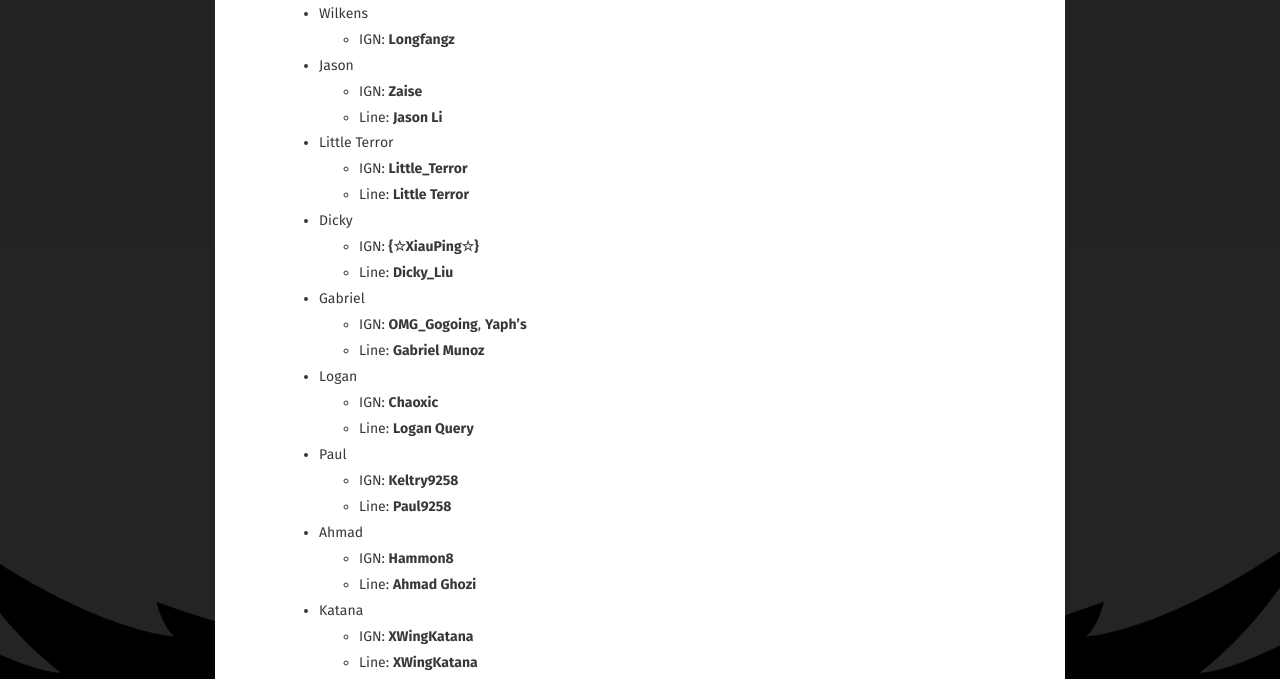
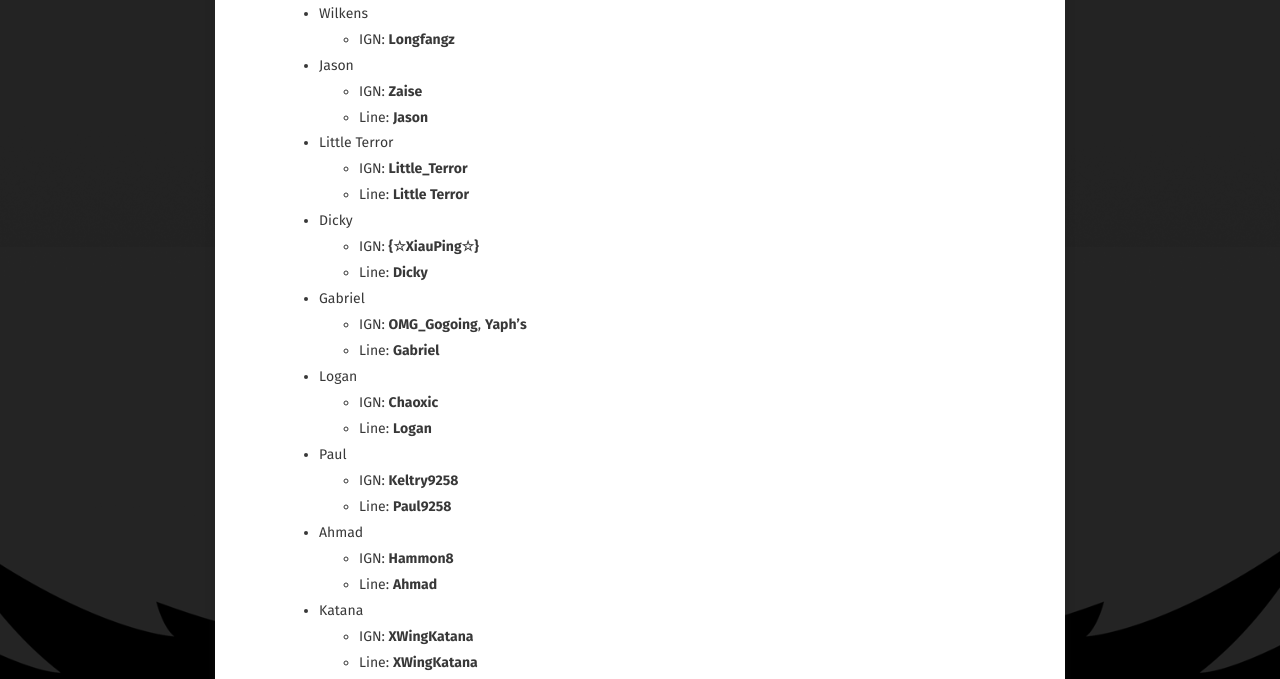
Before and after one commit to davk28/brokenluck.github.io, a Jekyll site: the page built from members/index.md, in a window 1280 px wide. Shown: the part 653-1332 px from the top of the page. Built offline with Jekyll 4.4.1, drawn with Linux system fonts in a browser that asks for light colours; some web fonts are replaced.

Commit message:
Remove last names from /members.

```diff
--- a/members/index.md
+++ b/members/index.md
@@ -23,25 +23,25 @@ comments: false
   * IGN: <b>Longfangz</b>
 * Jason
   * IGN: <b>Zaise</b>
-  * Line: <b>Jason Li</b>
+  * Line: <b>Jason</b>
 * Little Terror
   * IGN: <b>Little_Terror</b>
   * Line: <b>Little Terror</b>
 * Dicky
   * IGN: <b>{☆XiauPing☆}</b>
-  * Line: <b>Dicky_Liu</b>
+  * Line: <b>Dicky</b>
 * Gabriel
   * IGN: <b>OMG_Gogoing</b>, <b>Yaph's</b>
-  * Line: <b>Gabriel Munoz</b>
+  * Line: <b>Gabriel</b>
 * Logan
   * IGN: <b>Chaoxic</b>
-  * Line: <b>Logan Query</b>
+  * Line: <b>Logan</b>
 * Paul
   * IGN: <b>Keltry9258</b>
   * Line: <b>Paul9258</b>
 * Ahmad
   * IGN: <b>Hammon8</b>
-  * Line: <b>Ahmad Ghozi</b>
+  * Line: <b>Ahmad</b>
 * Katana
   * IGN: <b>XWingKatana</b>
   * Line: <b>XWingKatana</b>
```
